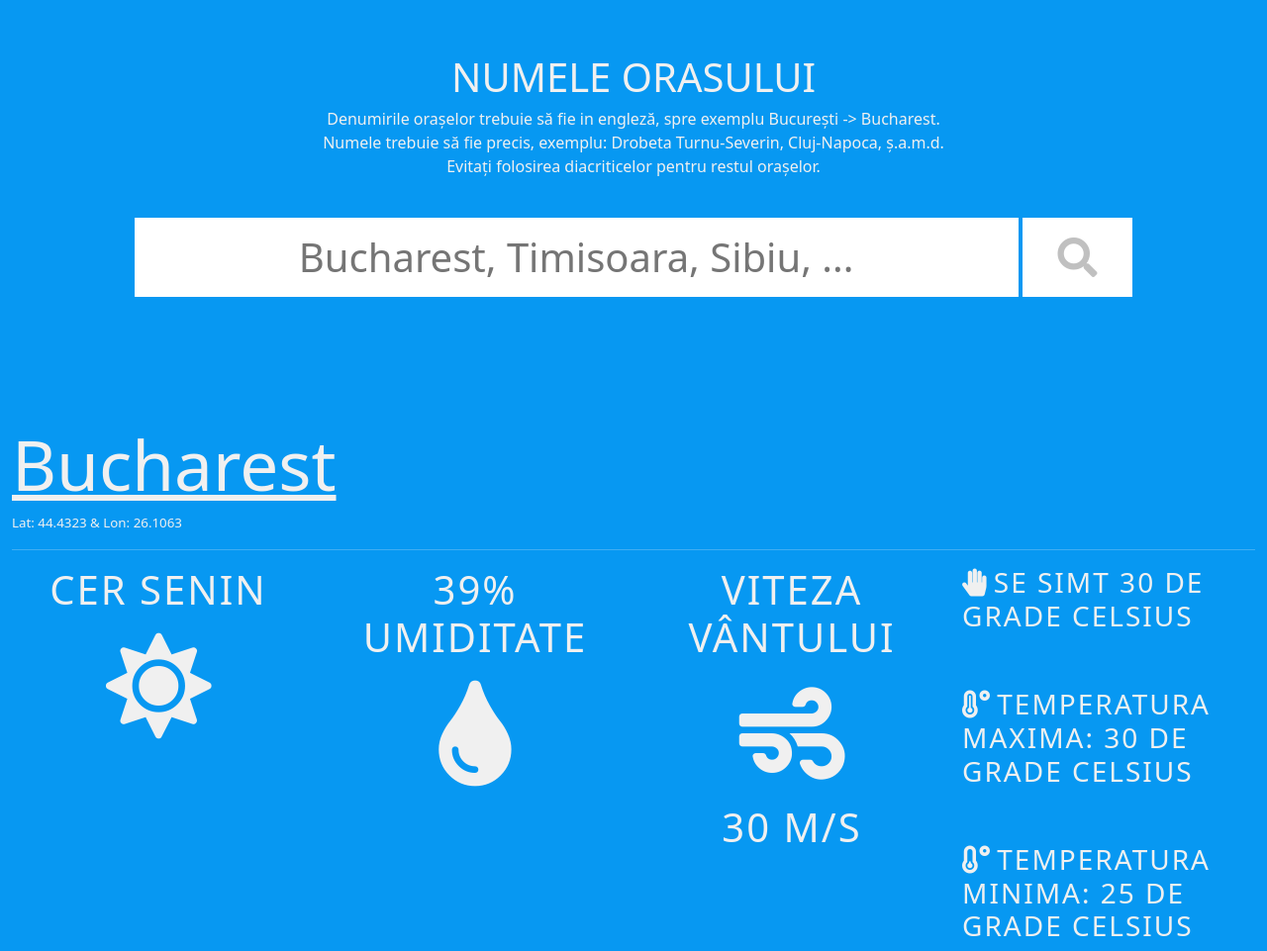
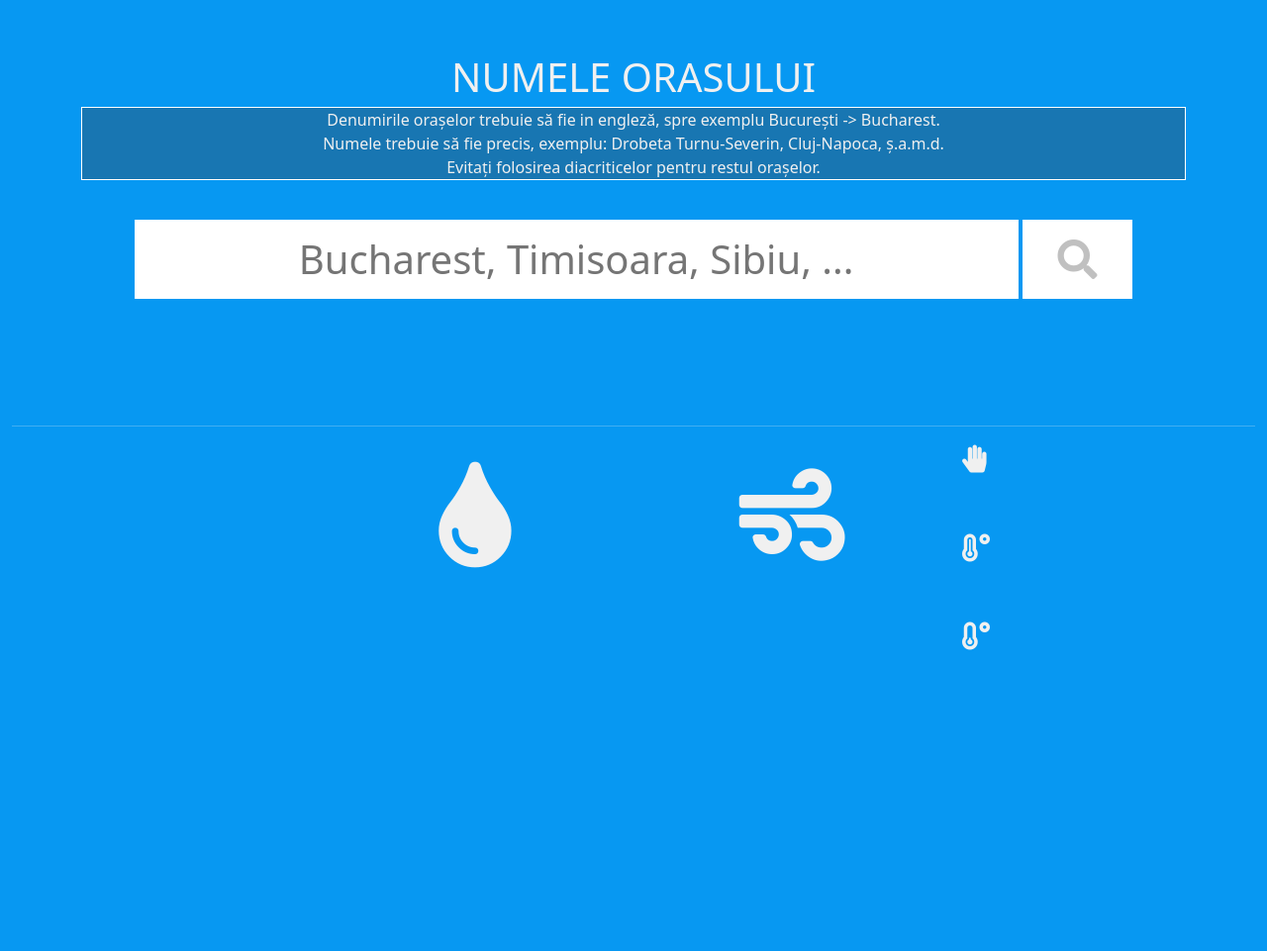
Before and after one commit to alexandrubunea/web-weather-app, a plain HTML site: page index.html in a window 1280 px wide. Shown: the whole page at 99% size. After the commit the page ends 800 px from the top, so only its background shows below. Drawn offline with Linux system fonts and the light colour scheme; no server answers.

Commit message:
slightly modified design

```diff
--- a/assets/css/style.css
+++ b/assets/css/style.css
@@ -1,12 +1,16 @@
 body {
     background-color: #0798F2;
     color: #f0f0f0;
+}
+header p {
+    border: white solid 1px;
+    background-color: #1876B2;
 }
 .searchInput input {
     font-size: 30pt;
     outline: none;
     border: none;
-    color: #c0c0c0;
+    color: #262626;
     padding: 10px;
     width: 80%;
     text-align: center;
--- a/index.html
+++ b/index.html
@@ -31,32 +31,32 @@
     </header>
 
     <div class="container-fluid">
-        <h1 id="cityName">Bucharest</h1>
-        <p id="cityCoords">Lat: 44.4323 & Lon: 26.1063</p>
+        <h1 id="cityName"></h1>
+        <p id="cityCoords"></p>
         <hr>
         <div class="row">
-            <div class="col">
-                <h3 id="weatherName">cer senin</h3>
-                <h3 id="weatherIcon"><i class="fas fa-sun"></i></h3>
+            <div class="col br">
+                <h3 id="weatherName"></h3>
+                <h3 id="weatherIcon"></h3>
             </div>
-            <div class="col">
-                <h3 id="weatherHumidity">39% UMIDITATE</h3>
+            <div class="col br">
+                <h3 id="weatherHumidity"></h3>
                 <h3 id="weatherIcon"><i class="fas fa-tint"></i></h3>
             </div>
-            <div class="col">
-                <h3 id="windSpeedTitle">VITEZA VÂNTULUI</h3>
+            <div class="col br">
+                <h3 id="windSpeedTitle"></h3>
                 <h3 id="windSpeedIcon"><i class="fas fa-wind"></i></h3>
-                <h3 id="windSpeedInfo">30 M/S</h3>
+                <h3 id="windSpeedInfo"></h3>
             </div>
             <div class="col">
                 <div class="row mb-5">
-                    <h3><i class="fas fa-hand-paper"></i> <span id="feelsLike">SE SIMT 30 DE GRADE CELSIUS</span></h3>
+                    <h3><i class="fas fa-hand-paper"></i> <span id="feelsLike"></span></h3>
                 </div>
                 <div class="row mb-5">
-                    <h3><i class="fas fa-temperature-high"></i> <span id="tempMax">TEMPERATURA MAXIMA: 30 DE GRADE CELSIUS</span></h3>
+                    <h3><i class="fas fa-temperature-high"></i> <span id="tempMax"></span></h3>
                 </div>
                 <div class="row">
-                    <h3><i class="fas fa-temperature-low"></i> <span id="tempMin">TEMPERATURA MINIMA: 25 DE GRADE CELSIUS</span></h3>
+                    <h3><i class="fas fa-temperature-low"></i> <span id="tempMin"></span></h3>
                 </div>
             </div>
         </div>
```
